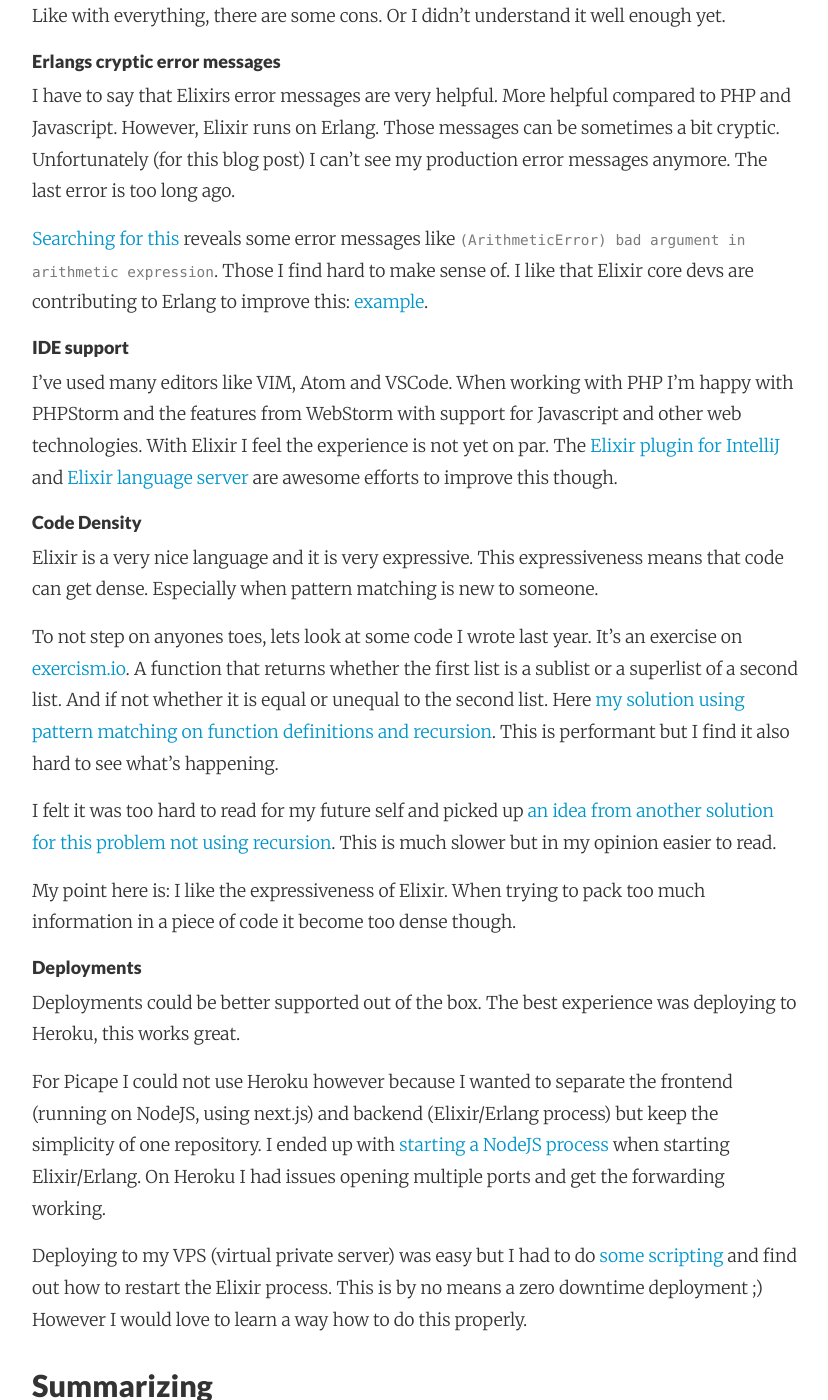
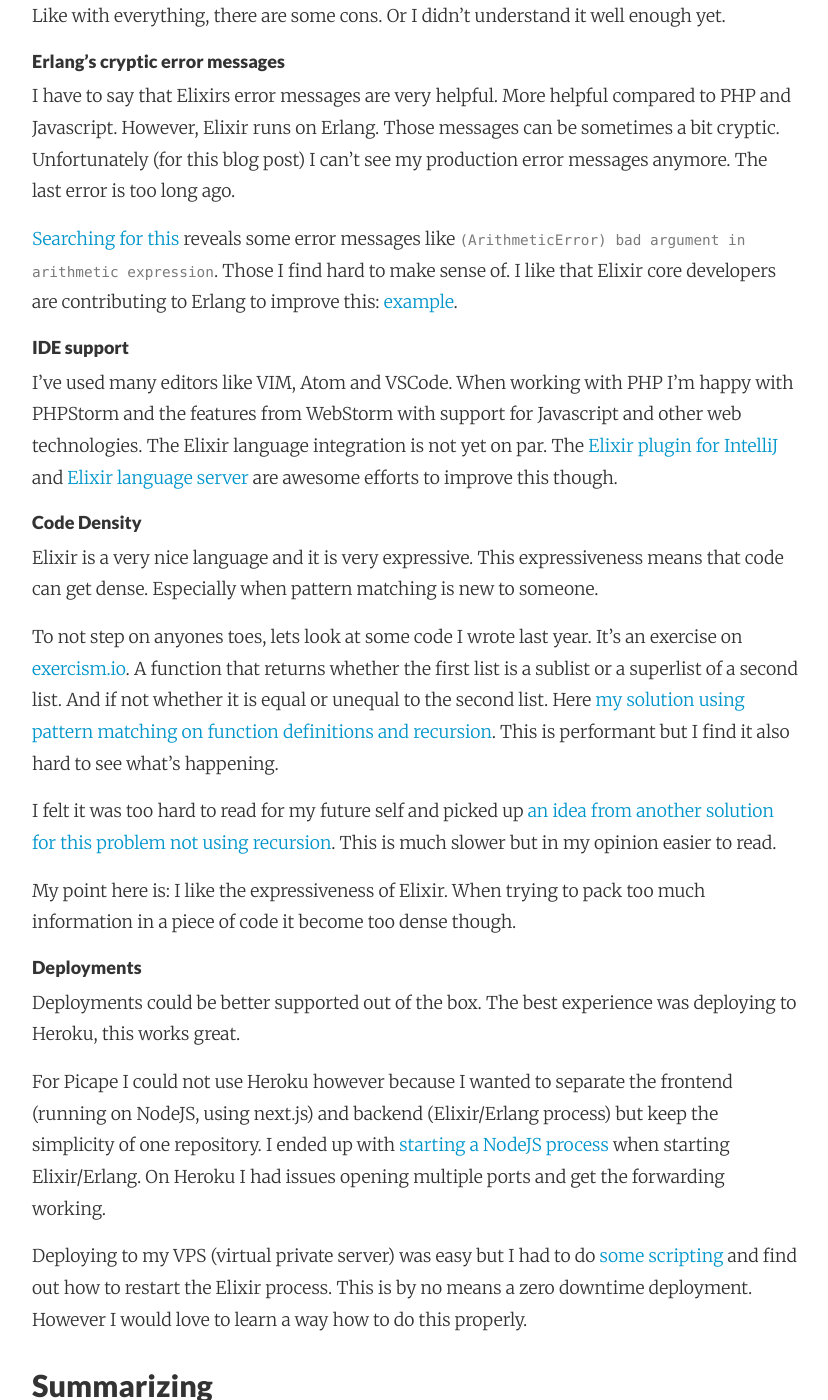
Before and after one commit to adri/adri.github.io, a Jekyll site: the page built from _posts/2017-12-13-learning-elixir-1-year-later.md, in a window 1280 px wide and 1400 px high, scrolled down 5925 px. Shown: the whole window, without its empty margins (224-1052 px from the left). Built offline with Jekyll 4.4.1, drawn with Linux system fonts in a browser that asks for light colours; nearby versions of some CDN libraries; comment, search, counter and statistics services are not loaded; some of the changed text lies outside the part shown.

Commit message:
Autocommit from wiki

```diff
--- a/_posts/2017-12-13-learning-elixir-1-year-later.md
+++ b/_posts/2017-12-13-learning-elixir-1-year-later.md
@@ -80,7 +80,7 @@
 There are many small details that I liked. When looking at the whole year I would mention these points in particular:
 
 ##### Functional programming
-Before learning Elixir, I have applied functional programming principles in Javascript with lodash and Ramda. It turned out to be mind bending when these principles are the only ones available – like in Elixir. I'm happy to have gone "through the pain". In the beginning the syntax looked strange and confusing to me. But after few days, when the concepts began to "click", I started to see the beauty of it.
+Before learning Elixir, I have applied functional programming principles in Javascript with Lodash and Ramda. It turned out to be mind bending when these principles are the only ones available – like in Elixir. I'm happy to have gone "through the pain". In the beginning the syntax looked strange and confusing to me. But after few days, when the concepts began to "click", I started to see the beauty of it.
 
 ##### Elixir language
 Once I was used to the pipeline operator `|>`, pattern matching and the `with` statement I started to miss it in other languages.
@@ -120,13 +120,13 @@
 ## What I didn't like
 Like with everything, there are some cons. Or I didn't understand it well enough yet.
 
-##### Erlangs cryptic error messages
+##### Erlang's cryptic error messages
 I have to say that Elixirs error messages are very helpful. More helpful compared to PHP and Javascript. However, Elixir runs on Erlang. Those messages can be sometimes a bit cryptic. Unfortunately (for this blog post) I can't see my production error messages anymore. The last error is too long ago.
 
-[Searching for this](https://www.google.nl/search?&q=elixir+error+messages+cryptic) reveals some error messages like `(ArithmeticError) bad argument in arithmetic expression`. Those I find hard to make sense of. I like that Elixir core devs are contributing to Erlang to improve this: [example](https://github.com/elixir-lang/elixir/issues/6142).
+[Searching for this](https://www.google.nl/search?&q=elixir+error+messages+cryptic) reveals some error messages like `(ArithmeticError) bad argument in arithmetic expression`. Those I find hard to make sense of. I like that Elixir core developers are contributing to Erlang to improve this: [example](https://github.com/elixir-lang/elixir/issues/6142).
 
 ##### IDE support
-I've used many editors like VIM, Atom and VSCode. When working with PHP I'm happy with PHPStorm and the features from WebStorm with support for Javascript and other web technologies. With Elixir I feel the experience is not yet on par. The [Elixir plugin for IntelliJ](https://github.com/KronicDeth/intellij-elixir) and [Elixir language server](https://github.com/JakeBecker/elixir-ls) are awesome efforts to improve this though.
+I've used many editors like VIM, Atom and VSCode. When working with PHP I'm happy with PHPStorm and the features from WebStorm with support for Javascript and other web technologies. The Elixir language integration is not yet on par. The [Elixir plugin for IntelliJ](https://github.com/KronicDeth/intellij-elixir) and [Elixir language server](https://github.com/JakeBecker/elixir-ls) are awesome efforts to improve this though.
 
 ##### Code Density
 Elixir is a very nice language and it is very expressive. This expressiveness means that code can get dense. Especially when pattern matching is new to someone.
@@ -142,7 +142,7 @@
 
 For Picape I could not use Heroku however because I wanted to separate the frontend (running on NodeJS, using next.js) and backend (Elixir/Erlang process) but keep the simplicity of one repository. I ended up with [starting a NodeJS process](https://github.com/adri/picape/blob/master/config/prod.exs#L23-L25) when starting Elixir/Erlang. On Heroku I had issues opening multiple ports and get the forwarding working.
 
-Deploying to my VPS (virtual private server) was easy but I had to do [some](https://github.com/adri/picape/blob/master/bin/update) [scripting](https://github.com/adri/picape/blob/master/bin/deploy) and find out how to restart the Elixir process. This is by no means a zero downtime deployment ;) However I would love to learn a way how to do this properly.
+Deploying to my VPS (virtual private server) was easy but I had to do [some](https://github.com/adri/picape/blob/master/bin/update) [scripting](https://github.com/adri/picape/blob/master/bin/deploy) and find out how to restart the Elixir process. This is by no means a zero downtime deployment. However I would love to learn a way how to do this properly.
 
 ## Summarizing
 I'm very happy to have learned Elixir and I'm planning to learn more. I think it helps me to become a better developer. It is awesome to see that so many great people are working on Elixir and improving it.
```
